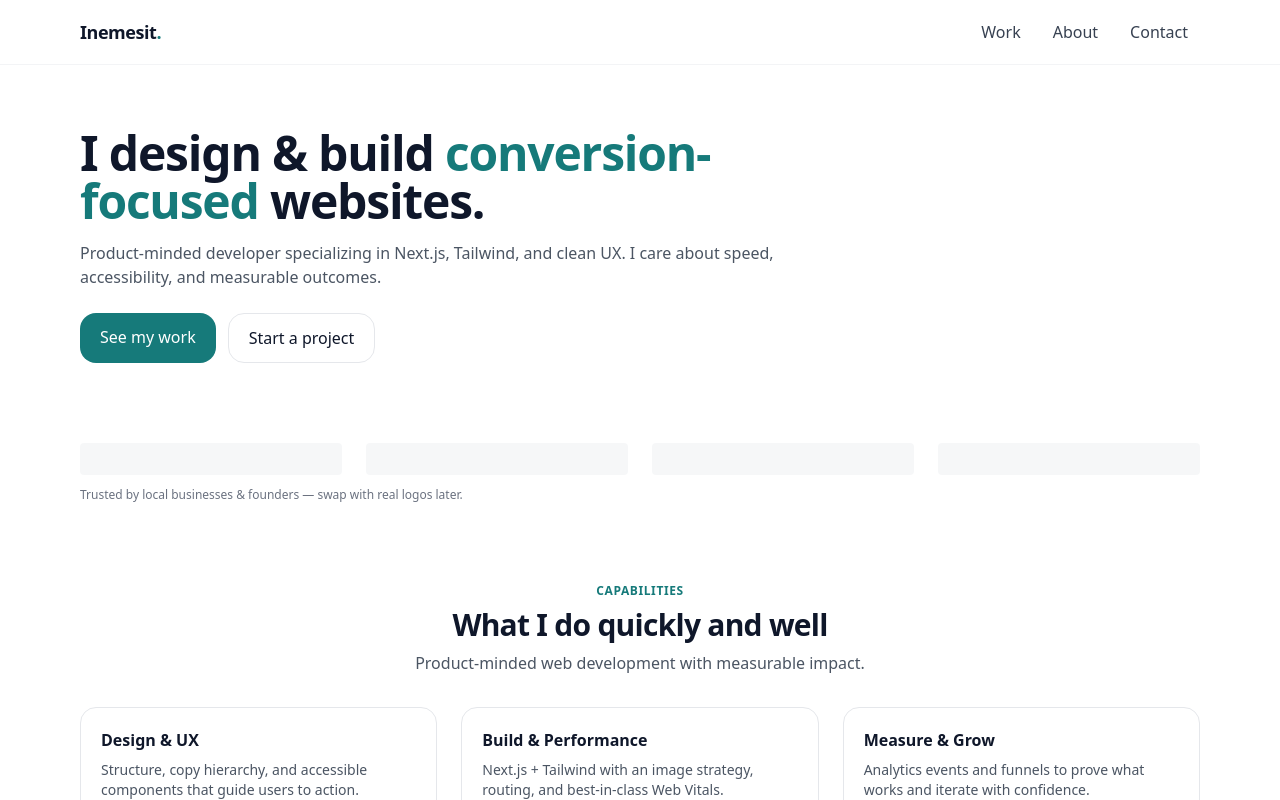
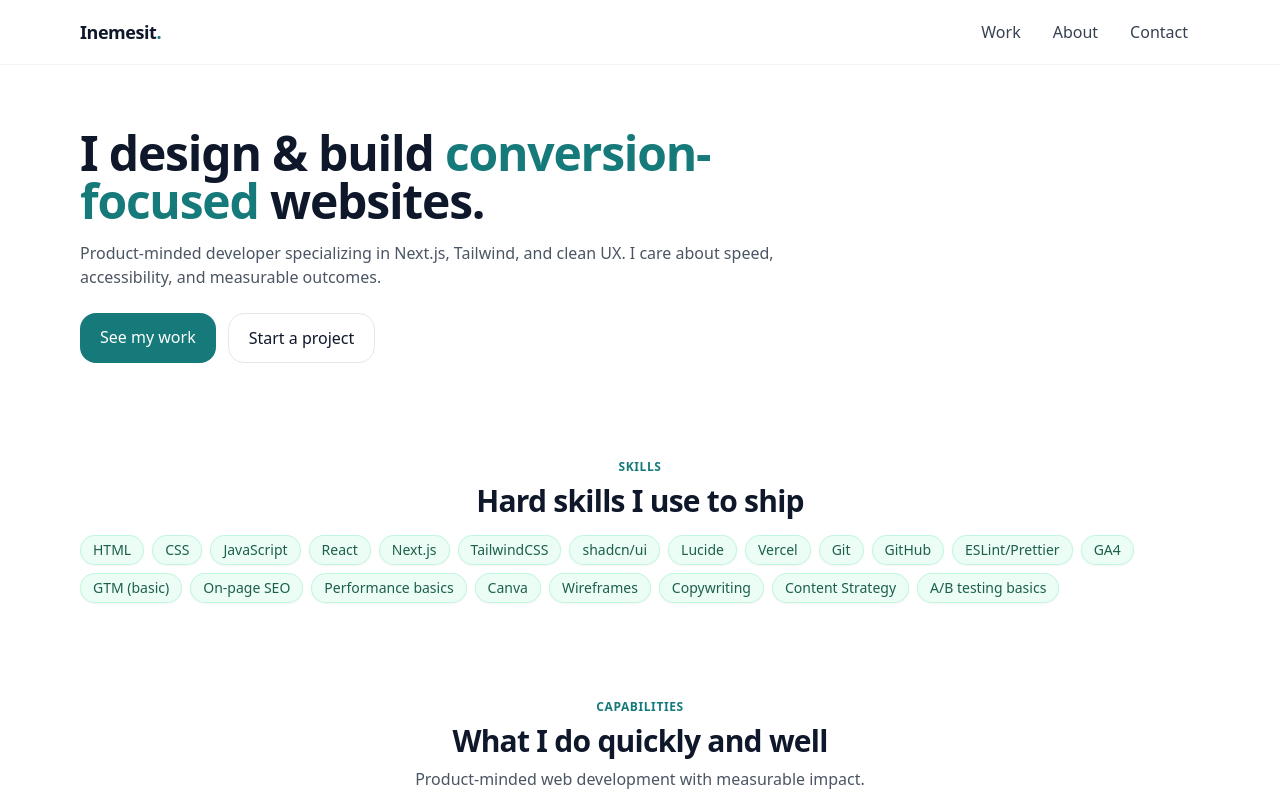
Before and after one commit to ReechardDev/portfolio-2025-pro, a Next.js app: page / in a window 1280 px wide. Shown: the top 800 px of the page. Built offline with nearby package versions, Linux system fonts and the light colour scheme.

Commit message:
Replace logos strip with Skills pills section

```diff
--- a/app/(site)/page.jsx
+++ b/app/(site)/page.jsx
@@ -2,9 +2,34 @@ import Link from "next/link";
 import dynamic from "next/dynamic";
 import SectionHeader from "@/components/SectionHeader";
 import { getAllCaseStudies } from "@/lib/caseStudies";
+import SkillPills from "@/components/SkillPills";
 
 // Framer Motion hero (client component)
 const HeroMotion = dynamic(() => import("@/components/HeroMotion"), { ssr: false });
+
+const SKILLS = [
+  "HTML",
+  "CSS",
+  "JavaScript",
+  "React",
+  "Next.js",
+  "TailwindCSS",
+  "shadcn/ui",
+  "Lucide",
+  "Vercel",
+  "Git",
+  "GitHub",
+  "ESLint/Prettier",
+  "GA4",
+  "GTM (basic)",
+  "On-page SEO",
+  "Performance basics",
+  "Canva",
+  "Wireframes",
+  "Copywriting",
+  "Content Strategy",
+  "A/B testing basics",
+];
 
 export default async function HomePage() {
   const work = await getAllCaseStudies();
@@ -15,15 +40,14 @@ export default async function HomePage() {
       {/* Hero */}
       <HeroMotion />
 
-      {/* Logos / social proof strip (dummies) */}
-      <section className="mx-auto max-w-6xl px-4 py-8">
-        <div className="grid grid-cols-2 sm:grid-cols-4 gap-6 items-center opacity-70">
-          <div className="h-8 rounded bg-gray-100" aria-hidden />
-          <div className="h-8 rounded bg-gray-100" aria-hidden />
-          <div className="h-8 rounded bg-gray-100" aria-hidden />
-          <div className="h-8 rounded bg-gray-100" aria-hidden />
-        </div>
-        <p className="mt-3 text-xs text-gray-500">Trusted by local businesses & founders — swap with real logos later.</p>
+      {/* Skills (replaces the old logos/social proof strip) */}
+      <section className="mx-auto max-w-6xl px-4 py-12">
+        <SectionHeader
+          eyebrow="SKILLS"
+          title="Hard skills I use to ship"
+          text=""
+        />
+        <SkillPills skills={SKILLS} />
       </section>
 
       {/* Capabilities snapshot */}
--- /dev/null
+++ b/components/SkillPills.jsx
@@ -0,0 +1,14 @@
+export default function SkillPills({ skills = [] }) {
+  return (
+    <div className="mt-4 flex flex-wrap gap-2">
+      {skills.map((s) => (
+        <span
+          key={s}
+          className="rounded-full border border-emerald-200/60 bg-emerald-50 px-3 py-1 text-sm text-emerald-900/90 shadow-sm"
+        >
+          {s}
+        </span>
+      ))}
+    </div>
+  );
+}
```
